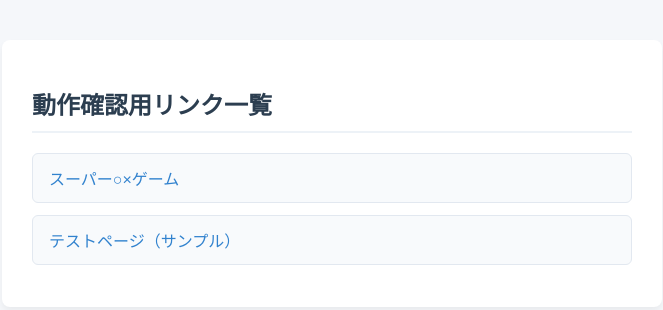
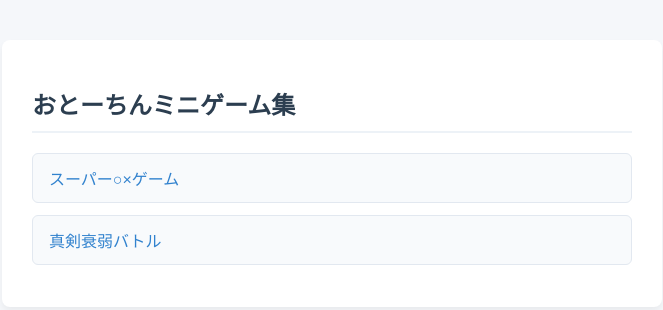
Before and after one commit to kyabetubatake/HTMLtest, a plain HTML site: page index.html in a window 1280 px wide. Shown: the whole page, without its empty margins (308-971 px from the left). Drawn offline with Linux system fonts and the light colour scheme.

Commit message:
Update index.html
真剣衰弱を追加

```diff
--- a/index.html
+++ b/index.html
@@ -56,7 +56,7 @@
 <body>
 
 <div class="container">
-    <h1>動作確認用リンク一覧</h1>
+    <h1>おとーちんミニゲーム集</h1>
     <ul id="link-list">
         <!-- ここにJavaScriptで自動的にリンクが生成されます -->
     </ul>
@@ -68,7 +68,7 @@
     // ==========================================
     const pages = [
         { url: "SuperMaruBatu.html", title: "スーパー○×ゲーム" },
-        { url: "test-page.html",       title: "テストページ（サンプル）" },
+        { url: "SinkenSuijakuBattle.html",       title: "真剣衰弱バトル" },
         // 新しいページを増やしたいときは、下にカンマ区切りで追加していけます
         // 例: { url: "game2.html", title: "新しいゲーム" }
     ];
```
